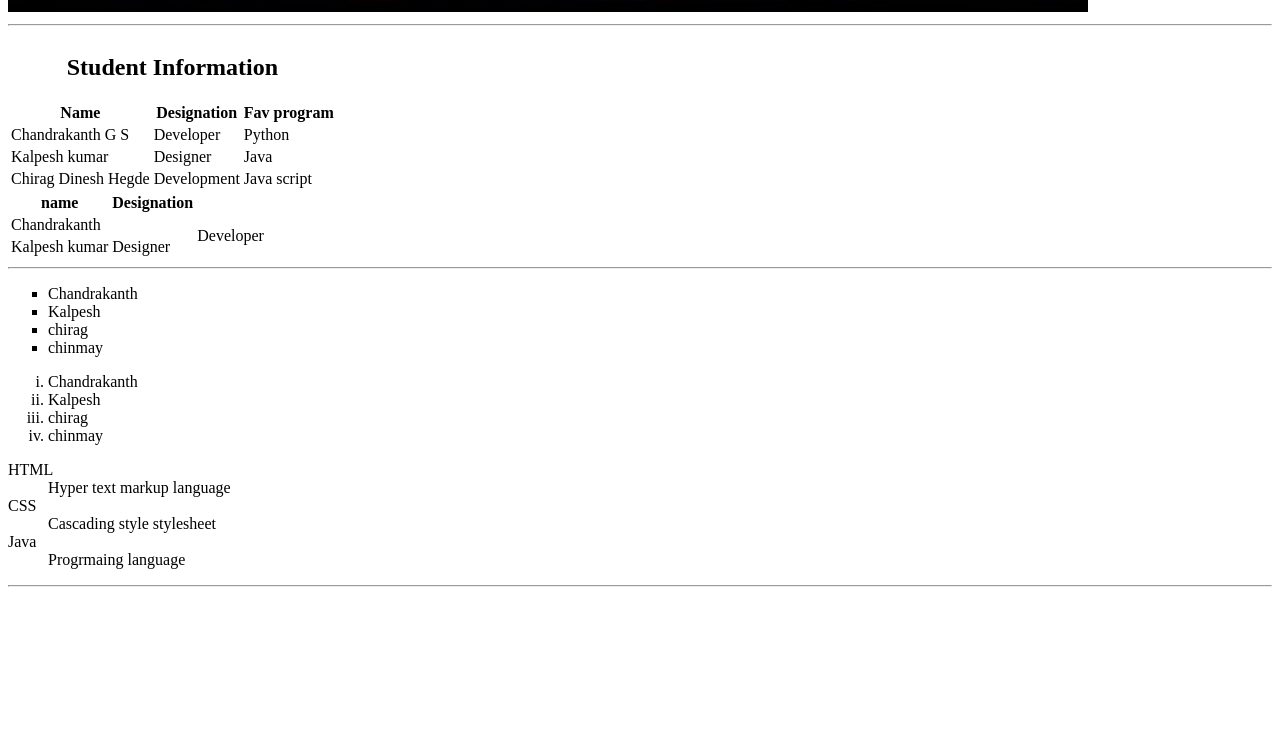
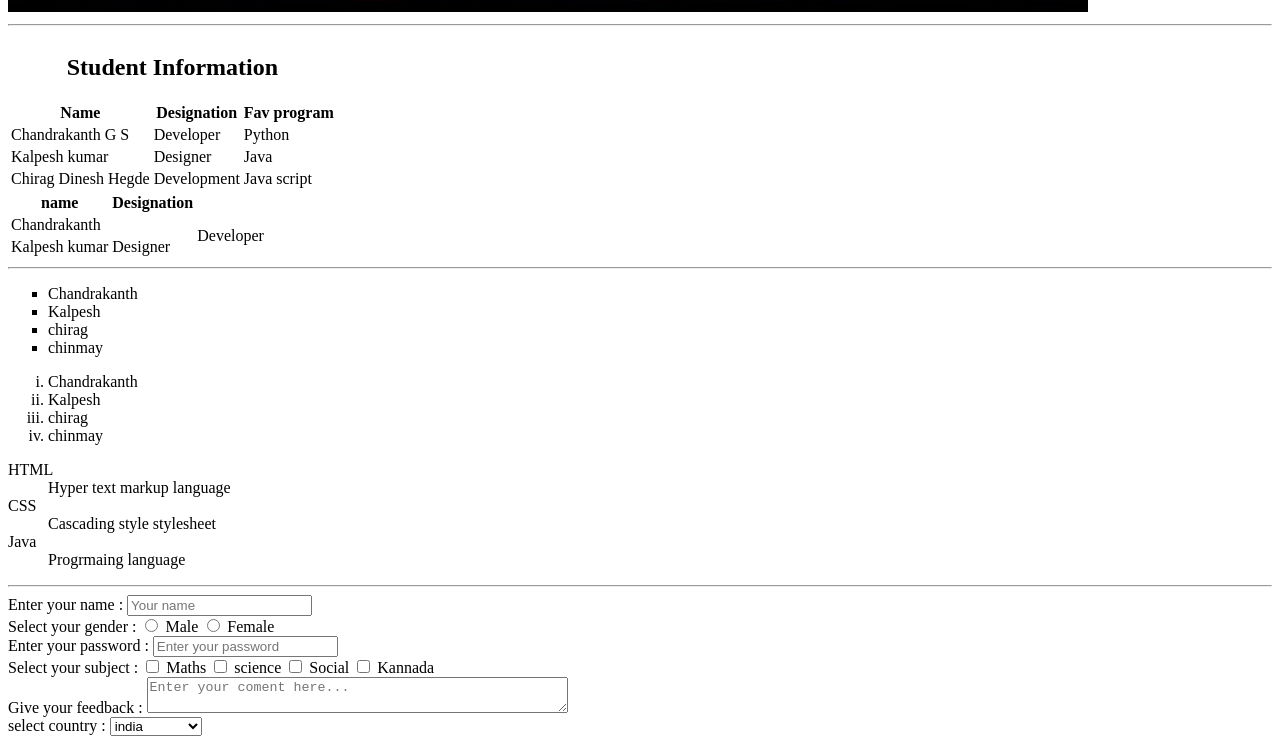
Before and after one commit to Chandrakanthgs-debug/Sigma-Web-Development, a plain HTML site: page index.html in a window 1280 px wide. Shown: the part 948-1692 px from the top of the page. Before the commit the page ends 1543 px from the top, so only its background shows below. Drawn offline with Linux system fonts and the light colour scheme.

Commit message:
new tags

```diff
--- a/index.html
+++ b/index.html
@@ -3,7 +3,10 @@
   <head>
     <meta charset="UTF-8" />
     <meta name="viewport" content="width=device-width, initial-scale=1.0" />
-    <meta name="description" content="This is the page contains the complete Information about the HTML">
+    <meta
+      name="description"
+      content="This is the page contains the complete Information about the HTML"
+    />
     <title>Html document</title>
     <link rel="stylesheet" href="style.css" />
   </head>
@@ -16,7 +19,7 @@
     <h5>This is the h5 heading tag to add the adding in the web</h5>
     <h6>This is the h6 heading tag to add the adding in the web</h6>
     <br />
-    <hr>
+    <hr />
     <!--Paragraph tag is used to add a paragraph-->
 
     <p>
@@ -26,9 +29,9 @@
       inventore laboriosam eligendi nemo quaerat?
     </p>
 
-    <hr>
+    <hr />
     <!-- attribute is used to anhance the functionality of the tag-->
-
+    <div>
       <!-- anchar tag is used to add the links in the website-->
       <a href="https://www.google.com">Open Google</a>
       <br />
@@ -37,15 +40,14 @@
       <a target="_blank" href="https://www.facebook.com">Open facebook</a>
       <br />
       <a target="_blank" href="/Bookmark.html">Open Bookmark</a>
-
-    <br />
-    <hr>
+    </div>
+    <hr />
 
     <!-- image tag :- It is used to add the images from the diffrernt sources -->
 
     <img src="IMG_20240225_232122.jpg" alt="self photo" />
 
-    <hr >
+    <hr />
 
     <!-- table tag is used to add the data in the table formate -->
 
@@ -100,12 +102,11 @@
       </tr>
     </table>
 
-<hr>
-
+    <hr />
 
     <!-- HTML LIST :- ordered , unordered , definition lists -->
 
-<ul type = "square">
+    <ul type="square">
       <li>Chandrakanth</li>
       <li>Kalpesh</li>
       <li>chirag</li>
@@ -128,7 +129,72 @@
       <dd>Progrmaing language</dd>
     </dl>
 
-<hr>
+    <hr />
+    <!-- Forms in html  -->
+
+    <form action="/action.php">
+      <div>
+        <label for="username">Enter your name :</label>
+        <input
+          type="text"
+          name="username"
+          id="username"
+          placeholder="Your name"
+        />
+      </div>
+
+      <div>
+        <label for="Male">Select your gender :</label>
+        <input type="radio" id="Male" name="gender" value="Male" />
+        <label for="Male">Male</label>
+        <input type="radio" id="female" name="gender" value="female" />
+        <label for="female">Female</label>
+
+      </div>
+
+      <div>
+        <label for="password">Enter your password :</label>
+        <input
+          type="password"
+          id="password"
+          name="password"
+          placeholder="Enter your password"
+        />
+      </div>
+
+      <div>
+
+        <label for="subject">Select your subject :</label>
+        <input type="checkbox" id="subject1" name="subjects" value="subject1" />
+        <label for="subject1">Maths</label>
+        <input type="checkbox" id="subject2" name="subjects" value="subject2" />
+        <label for="subject2">science</label>
+        <input type="checkbox" id="subject3" name="subjects" value="subject3" />
+        <label for="subject3">Social</label>
+        <input type="checkbox" id="subject4" name="subjects" value="subject4" />
+        <label for="subject4">Kannada</label>
+      </div>
+
+      <!-- textarea tag -->
+       <div>
+        <label for="feedback">Give your feedback :</label>
+        <textarea id="feedback" name="feedback" rows="2" cols="50" placeholder="Enter your coment here..."></textarea>
+       </div>
+
+       <!-- select tag :- used to selet the multiple language -->
+
+       <div>
+        <label for="countrys">select country :</label>
+        <select name="country" id="countrys">
+          <option value="india">india</option>
+          <option value="Sri Lankha">Sri Lankha</option>
+          <option value="USA">USA</option>
+          <option value="South Affria">South Affria</option>
+        </select>
+       </div>
+
+    </form>
+
     <script src="script.js"></script>
   </body>
 </html>
```
Lines whose indentation alone changed are shown as unchanged.
